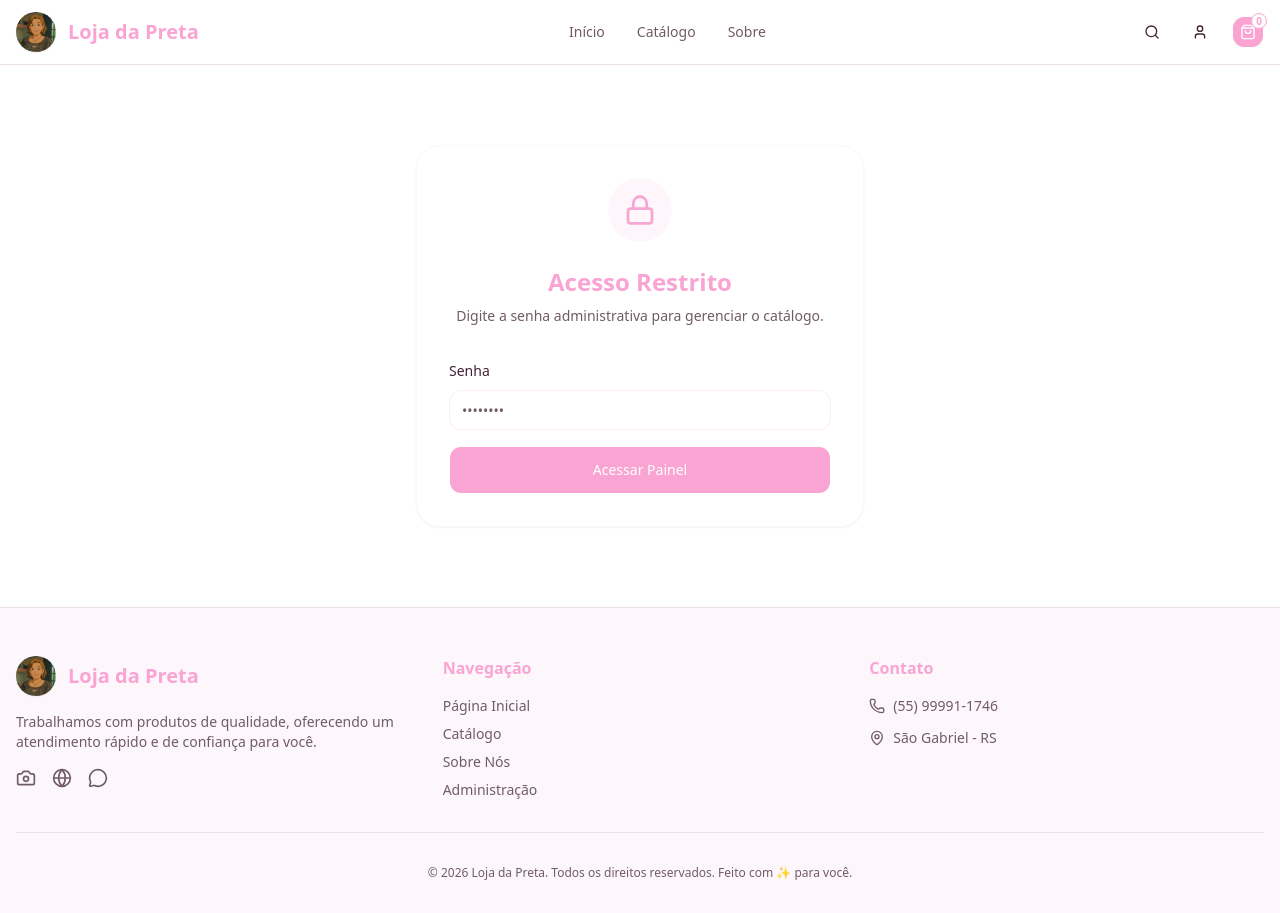
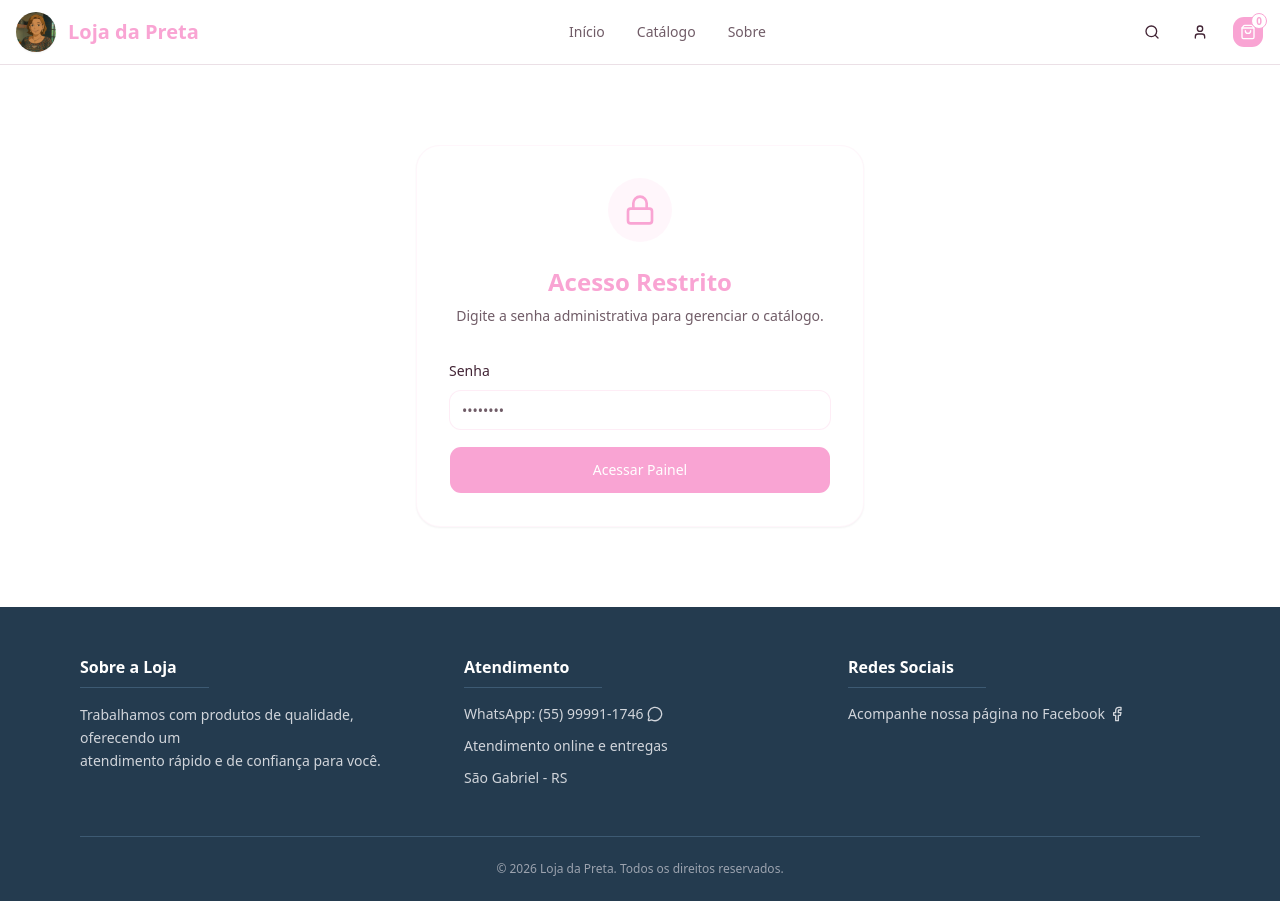
Before and after one commit to valdeir2016alves-gif/loja_dapreta, a React (Vite) app: page /loja_dapreta/admin in a window 1280 px wide. Built offline with nearby package versions, Linux system fonts and the light colour scheme.

Commit message:
Update footer to exact image match

```diff
--- a/src/components/layout/Footer.tsx
+++ b/src/components/layout/Footer.tsx
@@ -1,58 +1,65 @@
-import { Camera, Globe, MessageCircle, Phone, MapPin } from 'lucide-react';
-import { Link } from 'react-router-dom';
+import { MessageCircle } from 'lucide-react';
 
 export function Footer() {
   return (
-    <footer className="bg-secondary/50 border-t pt-12 pb-8">
-      <div className="container mx-auto px-4">
-        <div className="grid grid-cols-1 md:grid-cols-3 gap-8 mb-8">
-          {/* Brand */}
-          <div className="flex flex-col gap-4">
-            <Link to="/" className="text-xl font-bold text-primary flex items-center gap-3">
-              <img src="/loja_dapreta/logo.jpg" alt="Loja da Preta" className="w-10 h-10 rounded-full object-cover shadow-sm" />
-              <span>Loja da Preta</span>
-            </Link>
-            <p className="text-muted-foreground text-sm">
-              Trabalhamos com produtos de qualidade, oferecendo um atendimento rápido e de confiança para você.
+    <footer className="bg-[#243b4f] pt-12 pb-6 text-gray-200 font-sans">
+      <div className="container mx-auto px-4 max-w-6xl">
+        <div className="grid grid-cols-1 md:grid-cols-3 gap-8 mb-12">
+
+          {/* Coluna 1: Sobre a Loja */}
+          <div>
+            <h4 className="font-bold text-white mb-4 pb-2 border-b border-[#3d5a73] inline-block pr-8">
+              Sobre a Loja
+            </h4>
+            <p className="text-sm leading-relaxed text-gray-300">
+              Trabalhamos com produtos de qualidade, oferecendo um<br className="hidden md:block"/>
+              atendimento rápido e de confiança para você.
             </p>
-            <div className="flex gap-4">
-              <a href="https://www.facebook.com/people/Loja-da-Preta/61575780244892/?rdid=dA766IfOt12Zt6cf&share_url=https%3A%2F%2Fwww.facebook.com%2Fshare%2F1NHuw1rSzF%2F" target="_blank" rel="noopener noreferrer">
-                <Camera className="h-5 w-5 text-muted-foreground hover:text-primary cursor-pointer transition-colors" />
-              </a>
-              <Globe className="h-5 w-5 text-muted-foreground hover:text-primary cursor-pointer transition-colors" />
-              <a href="https://api.whatsapp.com/send/?phone=5555999911746&text=Ol%C3%A1%21+Vim+pelo+site+da+loja.&type=phone_number&app_absent=0" target="_blank" rel="noopener noreferrer">
-                <MessageCircle className="h-5 w-5 text-muted-foreground hover:text-primary cursor-pointer transition-colors" />
+          </div>
+
+          {/* Coluna 2: Atendimento */}
+          <div>
+            <h4 className="font-bold text-white mb-4 pb-2 border-b border-[#3d5a73] inline-block pr-8">
+              Atendimento
+            </h4>
+            <ul className="flex flex-col gap-3 text-sm text-gray-300">
+              <li>
+                <a
+                  href="https://api.whatsapp.com/send/?phone=5555999911746&text=Ol%C3%A1%21+Vim+pelo+site+da+loja.&type=phone_number&app_absent=0"
+                  target="_blank"
+                  rel="noopener noreferrer"
+                  className="hover:text-white transition-colors flex items-center gap-1"
+                >
+                  WhatsApp: (55) 99991-1746 <MessageCircle className="h-4 w-4" />
+                </a>
+              </li>
+              <li>Atendimento online e entregas</li>
+              <li>São Gabriel - RS</li>
+            </ul>
+          </div>
+
+          {/* Coluna 3: Redes Sociais */}
+          <div>
+            <h4 className="font-bold text-white mb-4 pb-2 border-b border-[#3d5a73] inline-block pr-8">
+              Redes Sociais
+            </h4>
+            <div className="text-sm">
+              <a
+                href="https://www.facebook.com/people/Loja-da-Preta/61575780244892/?rdid=dA766IfOt12Zt6cf&share_url=https%3A%2F%2Fwww.facebook.com%2Fshare%2F1NHuw1rSzF%2F"
+                target="_blank"
+                rel="noopener noreferrer"
+                className="hover:text-white transition-colors flex items-center gap-1 text-gray-300"
+              >
+                Acompanhe nossa página no Facebook
+                <svg xmlns="http://www.w3.org/2000/svg" width="16" height="16" viewBox="0 0 24 24" fill="none" stroke="currentColor" strokeWidth="2" strokeLinecap="round" strokeLinejoin="round" className="lucide lucide-facebook"><path d="M18 2h-3a5 5 0 0 0-5 5v3H7v4h3v8h4v-8h3l1-4h-4V7a1 1 0 0 1 1-1h3z"/></svg>
               </a>
             </div>
           </div>
 
-          {/* Quick Links */}
-          <div>
-            <h4 className="font-bold mb-4 text-primary">Navegação</h4>
-            <ul className="flex flex-col gap-2 text-sm text-muted-foreground">
-              <li><Link to="/" className="hover:text-primary transition-colors">Página Inicial</Link></li>
-              <li><Link to="/catalog" className="hover:text-primary transition-colors">Catálogo</Link></li>
-              <li><Link to="/#about" className="hover:text-primary transition-colors">Sobre Nós</Link></li>
-              <li><Link to="/admin" className="hover:text-primary transition-colors">Administração</Link></li>
-            </ul>
-          </div>
-
-          {/* Contact */}
-          <div>
-            <h4 className="font-bold mb-4 text-primary">Contato</h4>
-            <ul className="flex flex-col gap-3 text-sm text-muted-foreground">
-              <li className="flex items-center gap-2">
-                <Phone className="h-4 w-4" /> (55) 99991-1746
-              </li>
-              <li className="flex items-center gap-2">
-                <MapPin className="h-4 w-4" /> São Gabriel - RS
-              </li>
-            </ul>
-          </div>
         </div>
 
-        <div className="border-t pt-8 text-center text-xs text-muted-foreground">
-          <p>© 2026 Loja da Preta. Todos os direitos reservados. Feito com ✨ para você.</p>
+        <div className="border-t border-[#3d5a73] pt-6 text-center text-xs text-gray-400">
+          <p>© 2026 Loja da Preta. Todos os direitos reservados.</p>
         </div>
       </div>
     </footer>
```
